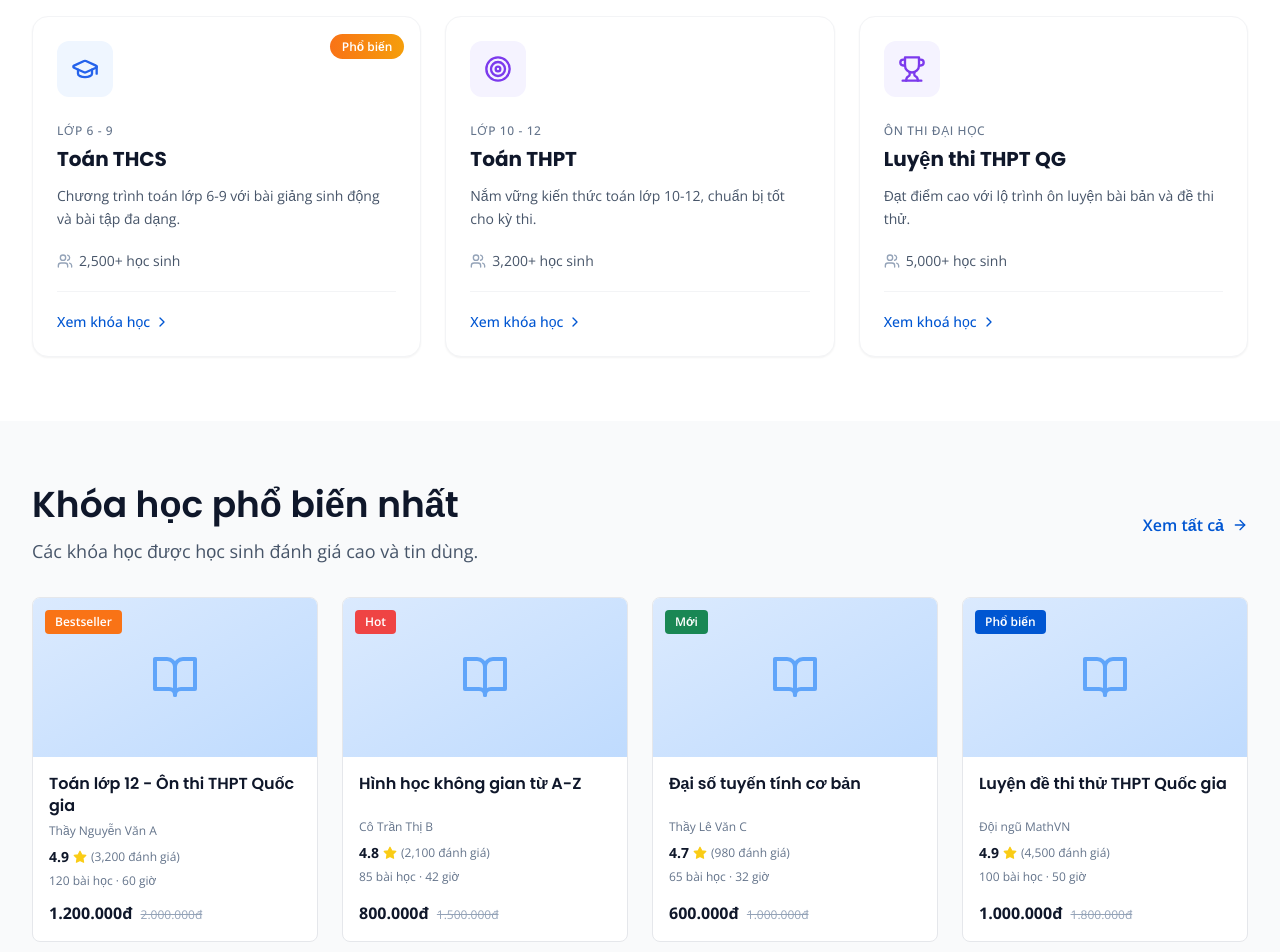
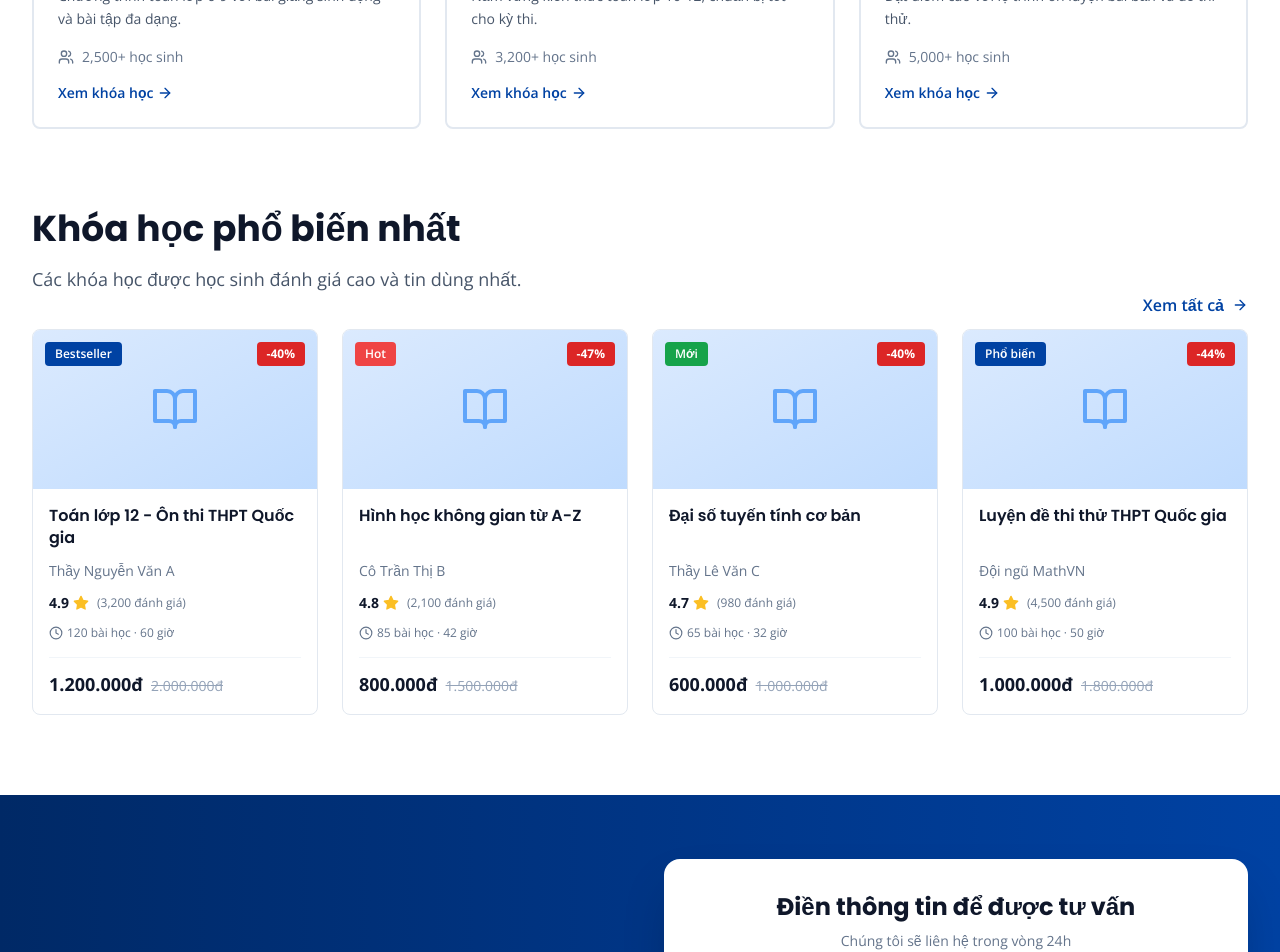
Before and after one commit to tranchiencongtd/lms_golang_nextjs, a Next.js app in the folder frontend/: page / in a window 1280 px wide. Shown: the part 860-1812 px from the top of the page. Built offline with nearby package versions, Linux system fonts and the light colour scheme; no server answers.

Commit message:
update card course

```diff
--- a/frontend/src/app/khoa-hoc/page.tsx
+++ b/frontend/src/app/khoa-hoc/page.tsx
@@ -5,8 +5,8 @@ import { useSearchParams } from 'next/navigation'
 import Link from 'next/link'
 import Navbar from '@/components/Navbar'
 import Footer from '@/components/Footer'
-import { formatPrice } from '@/lib/utils'
-import { Search, Filter, Star, Clock, Users, BookOpen, ChevronDown, Grid, List, X, ArrowUpDown } from 'lucide-react'
+import { Search, Filter, ChevronDown, X } from 'lucide-react'
+import CourseCard, { Course } from '@/components/CourseCard'
 
 const grades = [
   { id: 'all', name: 'Tất cả' },
@@ -32,7 +32,7 @@ const levels = [
   { id: 'intermediate', name: 'Nâng cao' },
 ]
 
-const courses = [
+const courses: Course[] = [
   {
     id: 1,
     title: 'Toán lớp 12 - Luyện thi THPT Quốc Gia',
@@ -179,54 +179,6 @@ const courses = [
   },
 ]
 
-function CourseCard({ course }: { course: typeof courses[0] }) {
-  return (
-    <Link href={`/khoa-hoc/${course.id}`} className="group block h-full">
-      <div className="bg-white border border-gray-200 rounded-lg overflow-hidden hover:shadow-lg transition-all duration-200 h-full flex flex-col">
-        {/* Image */}
-        <div className="relative aspect-video bg-gradient-to-br from-primary-100 to-primary-200 overflow-hidden">
-          <div className="absolute inset-0 flex items-center justify-center text-primary-400">
-            <BookOpen className="w-12 h-12" />
-          </div>
-          {course.badge && (
-            <span className={`absolute top-3 left-3 px-2.5 py-1 text-xs font-semibold text-white rounded ${course.badgeColor}`}>
-              {course.badge}
-            </span>
-          )}
-        </div>
-
-        {/* Content */}
-        <div className="p-4 flex flex-col flex-1">
-          {/* Title */}
-          <h3 className="font-semibold text-secondary-900 leading-snug line-clamp-2 group-hover:text-primary-600 transition-colors min-h-[2.5rem]">
-            {course.title}
-          </h3>
-
-          {/* Instructor */}
-          <p className="text-xs text-secondary-500 mt-1.5">{course.instructor}</p>
-
-          {/* Rating - Coursera style */}
-          <div className="flex items-center gap-1 mt-2">
-            <span className="text-sm font-bold text-secondary-900">{course.rating}</span>
-            <Star className="w-3.5 h-3.5 text-yellow-400 fill-yellow-400" />
-            <span className="text-xs text-secondary-500">({course.reviews.toLocaleString()} đánh giá)</span>
-          </div>
-
-          {/* Meta - Coursera style */}
-          <p className="text-xs text-secondary-500 mt-1.5">
-            {course.lessons} bài học · {course.duration}
-          </p>
-
-          {/* Price */}
-          <div className="flex items-baseline gap-2 mt-auto pt-3">
-            <span className="text-base font-bold text-secondary-900">{formatPrice(course.price)}</span>
-            <span className="text-xs text-secondary-400 line-through">{formatPrice(course.originalPrice)}</span>
-          </div>
-        </div>
-      </div>
-    </Link>
-  )
-}
 
 function CoursesPage() {
   const searchParams = useSearchParams()
@@ -290,9 +242,9 @@ function CoursesPage() {
   const filteredCourses = courses.filter((course) => {
     const matchesSearch = course.title.toLowerCase().includes(searchQuery.toLowerCase()) ||
                           course.instructor.toLowerCase().includes(searchQuery.toLowerCase())
-    const matchesGrade = selectedGrades.length === 0 || selectedGrades.includes(course.grade)
-    const matchesTopic = selectedTopics.length === 0 || selectedTopics.includes(course.topic)
-    const matchesLevel = selectedLevels.length === 0 || selectedLevels.includes(course.level)
+    const matchesGrade = selectedGrades.length === 0 || (course.grade && selectedGrades.includes(course.grade))
+    const matchesTopic = selectedTopics.length === 0 || (course.topic && selectedTopics.includes(course.topic))
+    const matchesLevel = selectedLevels.length === 0 || (course.level && selectedLevels.includes(course.level))
     return matchesSearch && matchesGrade && matchesTopic && matchesLevel
   })
 
@@ -300,7 +252,7 @@ function CoursesPage() {
   const sortedCourses = [...filteredCourses].sort((a, b) => {
     switch (sortBy) {
       case 'popular':
-        return b.students - a.students
+        return (b.students || 0) - (a.students || 0)
       case 'newest':
         return b.id - a.id // Assuming higher ID = newer
       case 'rating':
--- a/frontend/src/components/CTA.tsx
+++ b/frontend/src/components/CTA.tsx
@@ -34,10 +34,10 @@ export default function CTA() {
         <div className="grid lg:grid-cols-2 gap-12 items-center">
           {/* Left - Content */}
           <div className="text-white">
-            <span className="inline-flex items-center gap-2 px-4 py-2 bg-white/10 backdrop-blur-sm rounded-full text-white/90 text-sm font-medium mb-6">
+            {/* <span className="inline-flex items-center gap-2 px-4 py-2 bg-white/10 backdrop-blur-sm rounded-full text-white/90 text-sm font-medium mb-6">
               <Sparkles className="w-4 h-4" />
               Tư vấn miễn phí 100%
-            </span>
+            </span> */}
 
             <h2 className="text-3xl md:text-4xl lg:text-5xl font-heading font-bold mb-6 leading-tight text-white">
               Đăng ký nhận tư vấn
--- /dev/null
+++ b/frontend/src/components/CourseCard.tsx
@@ -0,0 +1,95 @@
+import Link from 'next/link'
+import { Star, BookOpen, Clock } from 'lucide-react'
+import { formatPrice } from '@/lib/utils'
+
+export interface Course {
+  id: number
+  title: string
+  instructor: string
+  rating: number
+  reviews: number
+  students?: number
+  lessons: number
+  duration: string
+  price: number
+  originalPrice: number
+  badge?: string | null
+  badgeColor?: string | null
+  image?: string
+  grade?: string
+  topic?: string
+  level?: string
+}
+
+interface CourseCardProps {
+  course: Course
+  className?: string
+}
+
+export default function CourseCard({ course, className = '' }: CourseCardProps) {
+  // Calculate discount percentage
+  const discount = course.originalPrice > course.price
+    ? Math.round(((course.originalPrice - course.price) / course.originalPrice) * 100)
+    : 0
+
+  return (
+    <Link href={`/khoa-hoc/${course.id}`} className={`group block h-full ${className}`}>
+      <div className="bg-white border border-secondary-200 rounded-lg overflow-hidden hover:shadow-md transition-all duration-200 h-full flex flex-col">
+        {/* Image */}
+        <div className="relative aspect-video bg-gradient-to-br from-primary-100 to-primary-200 overflow-hidden">
+          <div className="absolute inset-0 flex items-center justify-center text-primary-400">
+            <BookOpen className="w-12 h-12" />
+          </div>
+
+          {/* Badge (left top) */}
+          {course.badge && (
+            <span className={`absolute top-3 left-3 px-2.5 py-1 text-xs font-semibold text-white rounded z-10 ${course.badgeColor || 'bg-primary-600'}`}>
+              {course.badge}
+            </span>
+          )}
+
+          {/* Discount Badge (right top) */}
+          {discount > 0 && (
+            <span className="absolute top-3 right-3 px-2.5 py-1 bg-red-600 text-white text-xs font-bold rounded z-10">
+              -{discount}%
+            </span>
+          )}
+        </div>
+
+        {/* Content */}
+        <div className="p-4 flex flex-col flex-1">
+          {/* Title */}
+          <h3 className="font-semibold text-base text-secondary-900 leading-snug line-clamp-2 group-hover:text-primary-600 transition-colors min-h-[3rem] mb-2">
+            {course.title}
+          </h3>
+
+          {/* Instructor */}
+          <p className="text-sm text-secondary-500 mb-3">{course.instructor}</p>
+
+          {/* Rating & Reviews */}
+          <div className="flex items-center gap-2 mb-3">
+            <div className="flex items-center gap-1">
+              <span className="text-sm font-bold text-secondary-900">{course.rating}</span>
+              <Star className="w-4 h-4 text-amber-400 fill-amber-400" />
+            </div>
+            <span className="text-xs text-secondary-500">({course.reviews.toLocaleString()} đánh giá)</span>
+          </div>
+
+          {/* Meta */}
+          <div className="flex items-center gap-1 text-xs text-secondary-500 mb-4">
+            <Clock className="w-3.5 h-3.5" />
+            <span>{course.lessons} bài học · {course.duration}</span>
+          </div>
+
+          {/* Price */}
+          <div className="flex items-baseline gap-2 mt-auto pt-3 border-t border-secondary-100">
+            <span className="text-lg font-bold text-secondary-900">{formatPrice(course.price)}</span>
+            {course.originalPrice > course.price && (
+              <span className="text-sm text-secondary-400 line-through">{formatPrice(course.originalPrice)}</span>
+            )}
+          </div>
+        </div>
+      </div>
+    </Link>
+  )
+}
--- a/frontend/src/components/Courses.tsx
+++ b/frontend/src/components/Courses.tsx
@@ -1,7 +1,8 @@
 import Link from 'next/link'
-import { Star, ArrowRight, BookOpen, Clock } from 'lucide-react'
+import { ArrowRight } from 'lucide-react'
+import CourseCard, { Course } from '@/components/CourseCard'
 
-const courses = [
+const courses: Course[] = [
   {
     id: 1,
     title: 'Toán lớp 12 - Ôn thi THPT Quốc gia',
@@ -14,7 +15,7 @@ const courses = [
     price: 1200000,
     originalPrice: 2000000,
     badge: 'Bestseller',
-    badgeColor: 'bg-accent-orange',
+    badgeColor: 'bg-primary-600',
   },
   {
     id: 2,
@@ -42,7 +43,7 @@ const courses = [
     price: 600000,
     originalPrice: 1000000,
     badge: 'Mới',
-    badgeColor: 'bg-accent-green',
+    badgeColor: 'bg-green-600',
   },
   {
     id: 4,
@@ -56,97 +57,54 @@ const courses = [
     price: 1000000,
     originalPrice: 1800000,
     badge: 'Phổ biến',
-    badgeColor: 'bg-primary-500',
+    badgeColor: 'bg-primary-600',
   },
 ]
 
-function formatPrice(price: number) {
-  return new Intl.NumberFormat('vi-VN').format(price) + 'đ'
-}
+export default function Courses() {
+  return (
+    <section id="courses" className="pb-16 lg:py-20 bg-white">
+      <div className="max-w-7xl mx-auto px-4 sm:px-6 lg:px-8">
+        {/* Section Header */}
+        <div className="">
+          <div className="flex items-center justify-between mb-4">
+            <h2 className="text-3xl md:text-4xl font-heading font-bold text-secondary-900">
+              Khóa học phổ biến nhất
+            </h2>
 
-function CourseCard({ course }: { course: typeof courses[0] }) {
-  return (
-    <Link href={`/khoa-hoc/${course.id}`} className="group block h-full">
-      <div className="bg-white border border-gray-200 rounded-lg overflow-hidden hover:shadow-lg transition-all duration-200 h-full flex flex-col">
-        {/* Image */}
-        <div className="relative aspect-video bg-gradient-to-br from-primary-100 to-primary-200 overflow-hidden">
-          <div className="absolute inset-0 flex items-center justify-center text-primary-400">
-            <BookOpen className="w-12 h-12" />
           </div>
-          {course.badge && (
-            <span className={`absolute top-3 left-3 px-2.5 py-1 text-xs font-semibold text-white rounded ${course.badgeColor}`}>
-              {course.badge}
-            </span>
-          )}
+          <p className="text-lg text-secondary-600 max-w-2xl">
+            Các khóa học được học sinh đánh giá cao và tin dùng nhất.
+          </p>
         </div>
 
-        {/* Content */}
-        <div className="p-4 flex flex-col flex-1">
-          {/* Title */}
-          <h3 className="font-semibold text-secondary-900 leading-snug line-clamp-2 group-hover:text-primary-600 transition-colors min-h-[2.5rem]">
-            {course.title}
-          </h3>
-
-          {/* Instructor */}
-          <p className="text-xs text-secondary-500 mt-1.5">{course.instructor}</p>
-
-          {/* Rating - Coursera style */}
-          <div className="flex items-center gap-1 mt-2">
-            <span className="text-sm font-bold text-secondary-900">{course.rating}</span>
-            <Star className="w-3.5 h-3.5 text-yellow-400 fill-yellow-400" />
-            <span className="text-xs text-secondary-500">({course.reviews.toLocaleString()} đánh giá)</span>
-          </div>
-
-          {/* Meta - Coursera style */}
-          <p className="text-xs text-secondary-500 mt-1.5">
-            {course.lessons} bài học · {course.duration}
-          </p>
-
-          {/* Price */}
-          <div className="flex items-baseline gap-2 mt-auto pt-3">
-            <span className="text-base font-bold text-secondary-900">{formatPrice(course.price)}</span>
-            <span className="text-xs text-secondary-400 line-through">{formatPrice(course.originalPrice)}</span>
-          </div>
-        </div>
-      </div>
-    </Link>
-  )
-}
-
-export default function Courses() {
-  return (
-    <section id="courses" className="py-12 lg:py-16 bg-gray-50">
-      <div className="max-w-7xl mx-auto px-4 sm:px-6 lg:px-8">
-        {/* Section Header */}
-        <div className="flex items-center justify-between mb-8">
+        {/* Courses Grid */}
         <div>
-            <h2 className="section-heading">
-              Khóa học phổ biến nhất
-            </h2>
-            <p className="section-subheading">
-              Các khóa học được học sinh đánh giá cao và tin dùng.
-            </p>
-          </div>
+          <div className='flex justify-end mb-3 group'>
             <Link
                   href="/khoa-hoc"
-            className="hidden md:inline-flex items-center gap-2 text-primary-500 font-semibold hover:text-primary-600 cursor-pointer"
+                  className=" text-left hidden md:inline-flex items-center gap-2 text-primary-600 font-semibold group-hover:text-primary-700 transition-colors"
                 >
                   Xem tất cả
-            <ArrowRight className="w-4 h-4" />
+                  <ArrowRight className="w-4 h-4 group-hover:translate-x-1 transition-transform" />
             </Link>
           </div>
 
-        {/* Courses Grid */}
           <div className="grid sm:grid-cols-2 lg:grid-cols-4 gap-6">
             {courses.map((course) => (
               <CourseCard key={course.id} course={course} />
             ))}
           </div>
+        </div>
 
         {/* Mobile View All */}
-        <div className="md:hidden text-center mt-8">
-          <Link href="/khoa-hoc" className="btn-secondary">
+        <div className="md:hidden text-center mt-10">
+          <Link
+            href="/khoa-hoc"
+            className="inline-flex items-center gap-2 px-6 py-3 border-2 border-secondary-300 text-secondary-700 font-semibold rounded-lg hover:border-secondary-400 hover:bg-secondary-50 transition-colors"
+          >
             Xem tất cả khóa học
+            <ArrowRight className="w-4 h-4" />
           </Link>
         </div>
       </div>
--- a/frontend/src/components/Features.tsx
+++ b/frontend/src/components/Features.tsx
@@ -3,26 +3,20 @@ import {
   GraduationCap,
   Target,
   Trophy,
-  ChevronRight,
-  Users,
-  Clock,
-  Star
+  ArrowRight,
+  Users
 } from 'lucide-react'
 
-const goals = [
+const learningPaths = [
   {
     icon: GraduationCap,
     title: 'Toán THCS',
     subtitle: 'Lớp 6 - 9',
     description: 'Chương trình toán lớp 6-9 với bài giảng sinh động và bài tập đa dạng.',
     link: '/khoa-hoc?grade=6,7,8,9',
-    cta: 'Xem khóa học',
-    gradient: 'from-blue-500 to-cyan-500',
-    bgLight: 'bg-blue-50',
-    iconColor: 'text-blue-600',
     students: '2,500+',
-    rating: '4.8',
-    popular: true,
+    color: 'text-blue-600',
+    bgColor: 'bg-blue-50',
   },
   {
     icon: Target,
@@ -30,12 +24,10 @@ const goals = [
     subtitle: 'Lớp 10 - 12',
     description: 'Nắm vững kiến thức toán lớp 10-12, chuẩn bị tốt cho kỳ thi.',
     link: '/khoa-hoc?grade=10,11,12',
-    cta: 'Xem khóa học',
-    gradient: 'from-violet-500 to-purple-500',
-    bgLight: 'bg-violet-50',
-    iconColor: 'text-violet-600',
     students: '3,200+',
-    rating: '4.9',
+    color: 'text-violet-600',
+    bgColor: 'bg-violet-50',
+    popular: true,
   },
   {
     icon: Trophy,
@@ -43,90 +35,67 @@ const goals = [
     subtitle: 'Ôn thi đại học',
     description: 'Đạt điểm cao với lộ trình ôn luyện bài bản và đề thi thử.',
     link: '/khoa-hoc?topic=luyen-thi-thpt',
-    cta: 'Xem khoá học',
-    gradient: 'from-orange-500 to-amber-500',
-    bgLight: 'bg-violet-50',
-    iconColor: 'text-violet-600',
     students: '5,000+',
-    rating: '4.9',
-
+    color: 'text-orange-600',
+    bgColor: 'bg-orange-50',
   },
 ]
 
 export default function Features() {
   return (
-    <section id="features" className="py-12 lg:py-16 bg-white">
+    <section id="features" className="pt-16 lg:pt-20 bg-white">
       <div className="max-w-7xl mx-auto px-4 sm:px-6 lg:px-8">
         {/* Section Header */}
-        <div className="flex items-center justify-between mb-8">
-          <div>
-            <h2 className="section-heading">
-              Chọn lộ trình phù hợp với bạn
-            </h2>
-            <p className="section-subheading">
-              Dù bạn đang học THCS, THPT hay chuẩn bị thi đại học, chúng tôi đều có khóa học phù hợp.
-            </p>
-          </div>
-
+        <div className="mb-12">
+          <h2 className="text-3xl md:text-4xl font-heading font-bold text-secondary-900 mb-4">
+            Chọn lộ khoá học phù hợp với bạn
+          </h2>
+          <p className="text-lg text-secondary-600 max-w-3xl">
+            Dù bạn đang học THCS, THPT hay chuẩn bị thi đại học, chúng tôi đều có khóa học phù hợp.
+          </p>
         </div>
 
-        {/* Goals Grid */}
+        {/* Learning Paths Grid */}
         <div className="grid sm:grid-cols-2 lg:grid-cols-3 gap-6">
-          {goals.map((goal) => (
+          {learningPaths.map((path) => (
             <Link
-              key={goal.title}
-              href={goal.link}
-              className="group relative bg-white rounded-2xl p-6 shadow-sm hover:shadow-xl transition-all duration-300 border border-gray-100 overflow-hidden"
+              key={path.title}
+              href={path.link}
+              className="group block p-6 border-2 border-secondary-200 rounded-lg hover:shadow-md transition-all bg-white"
             >
-              {/* Popular badge */}
-              {goal.popular && (
-                <div className="absolute top-4 right-4">
-                  <span className="px-3 py-1 bg-gradient-to-r from-orange-500 to-amber-500 text-white text-xs font-semibold rounded-full">
-                    Phổ biến
-                  </span>
-                </div>
-              )}
+              {/* Icon */}
+              {/* <div className={`w-12 h-12 ${path.bgColor} rounded-lg flex items-center justify-center mb-4`}>
+                <path.icon className={`w-6 h-6 ${path.color}`} />
+              </div> */}
 
-              {/* Icon with gradient background */}
-              <div className={`w-14 h-14 ${goal.bgLight} rounded-xl flex items-center justify-center mb-5 group-hover:scale-110 transition-transform duration-300`}>
-                <goal.icon className={`w-7 h-7 ${goal.iconColor}`} />
-              </div>
+
 
               {/* Subtitle */}
-              <span className="text-xs font-medium text-secondary-500 uppercase tracking-wider">
-                {goal.subtitle}
-              </span>
+              {/* <div className="text-sm font-medium text-secondary-500 mb-1">
+                {path.subtitle}
+              </div> */}
 
               {/* Title */}
-              <h3 className="text-xl font-heading font-bold text-secondary-900 mt-1 mb-3 group-hover:text-[#0056D2] transition-colors">
-                {goal.title}
+              <h3 className="text-xl font-heading font-bold text-secondary-900 mb-3 group-hover:text-primary-600 transition-colors">
+                {path.title}
               </h3>
 
               {/* Description */}
-              <p className="text-sm text-secondary-600 mb-5 leading-relaxed">
-                {goal.description}
+              <p className="text-sm text-secondary-600 mb-4 leading-relaxed">
+                {path.description}
               </p>
 
               {/* Stats */}
-              <div className="flex items-center gap-4 mb-5 pb-5 border-b border-gray-100">
-                <div className="flex items-center gap-1.5 text-sm text-secondary-600">
-                  <Users className="w-4 h-4 text-secondary-400" />
-                  <span>{goal.students} học sinh</span>
-                </div>
-                {/* <div className="flex items-center gap-1.5 text-sm text-secondary-600">
-                  <Star className="w-4 h-4 text-amber-400 fill-amber-400" />
-                  <span>{goal.rating}</span>
-                </div> */}
+              <div className="flex items-center gap-2 text-sm text-secondary-500 mb-4">
+                <Users className="w-4 h-4" />
+                <span>{path.students} học sinh</span>
               </div>
 
               {/* CTA */}
-              <div className="flex items-center text-sm font-medium text-[#0056D2]">
-                  <span>{goal.cta}</span>
-                  <ChevronRight className="w-4 h-4 ml-1 group-hover:translate-x-1 transition-transform" />
+              <div className="flex items-center text-sm font-semibold text-primary-600 group-hover:text-primary-700">
+                <span>Xem khóa học</span>
+                <ArrowRight className="w-4 h-4 ml-1 group-hover:translate-x-1 transition-transform" />
               </div>
-
-              {/* Hover gradient overlay */}
-              <div className={`absolute inset-0 bg-gradient-to-br ${goal.gradient} opacity-0 group-hover:opacity-[0.03] transition-opacity duration-300 pointer-events-none`}></div>
             </Link>
           ))}
         </div>
--- a/frontend/src/components/Hero.tsx
+++ b/frontend/src/components/Hero.tsx
@@ -101,7 +101,7 @@ export default function Hero() {
       </div>
 
       {/* Partner Logos */}
-      <div className="bg-white border-t border-secondary-100">
+      {/* <div className="bg-white border-t border-secondary-100">
         <div className="max-w-7xl mx-auto px-4 sm:px-6 lg:px-8 py-8">
           <p className="text-center text-sm text-secondary-500 mb-6">
             Được tin dùng bởi <span className="text-primary-500 font-semibold">50,000+ học sinh và phụ huynh</span> trên toàn quốc
@@ -113,7 +113,7 @@ export default function Hero() {
             <div className="text-secondary-500">Hệ thống Vinschool</div>
           </div>
         </div>
-      </div>
+      </div> */}
     </section>
   )
 }
```
Lines whose indentation alone changed are shown as unchanged.
